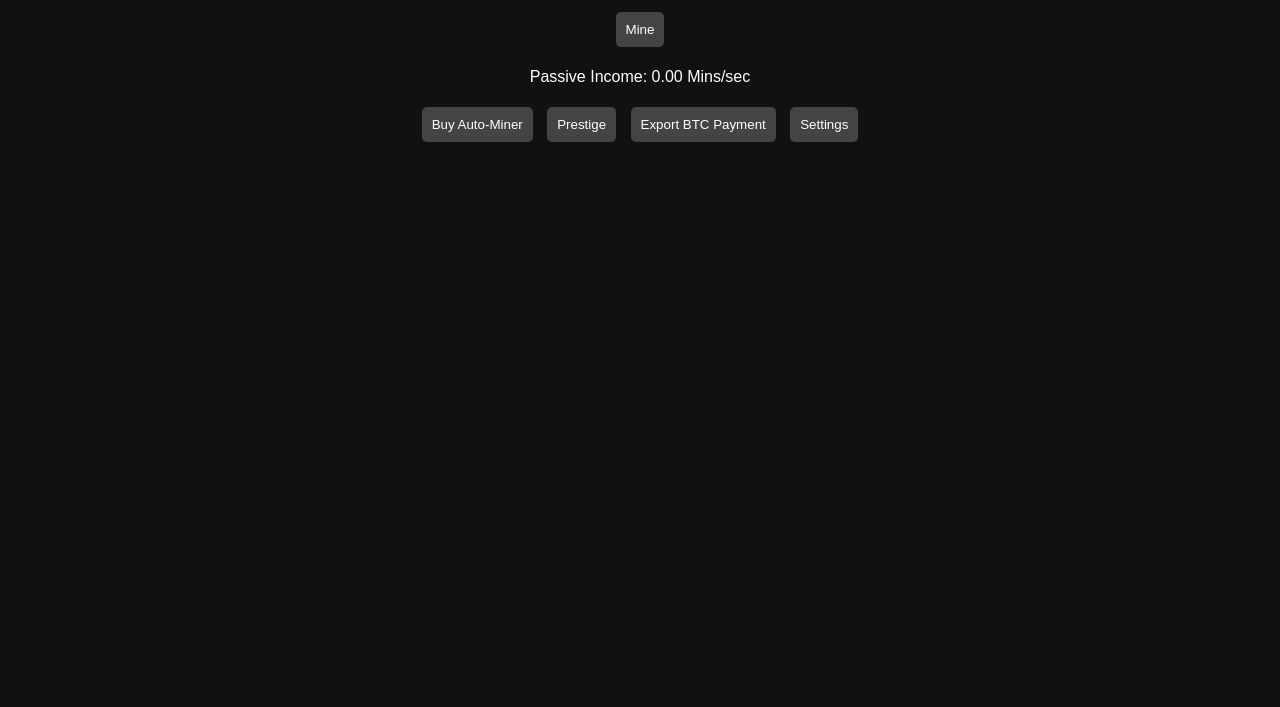
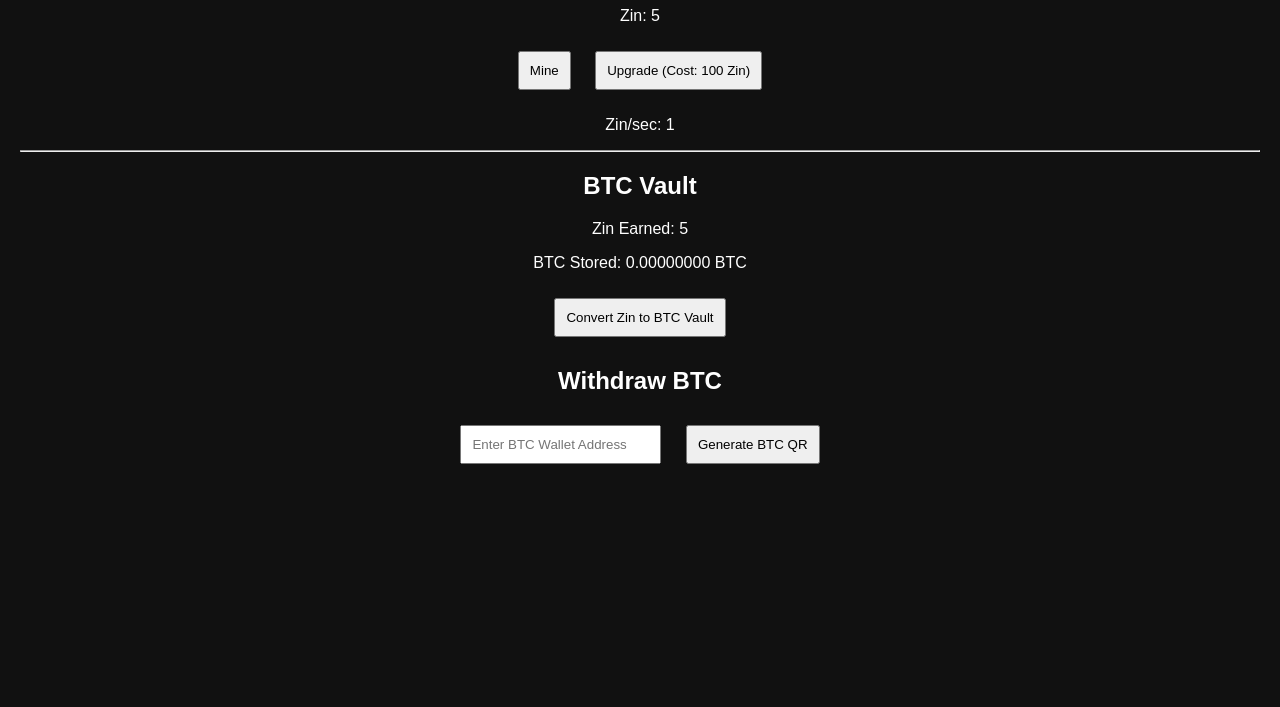
Before and after one commit to mizu1133/GameZin, a plain HTML site: page index.html in a window 1280 px wide. Shown: the part 93-800 px from the top of the page. Drawn offline with Linux system fonts and the light colour scheme.

Commit message:
Add files via upload

```diff
--- a/index.html
+++ b/index.html
@@ -2,34 +2,39 @@
 <!DOCTYPE html>
 <html lang="en">
 <head>
-    <meta charset="UTF-8">
-    <title>Idle Mining Game</title>
-    <meta name="viewport" content="width=device-width, initial-scale=1.0">
-    <link rel="stylesheet" href="style.css">
+  <meta charset="UTF-8" />
+  <meta name="viewport" content="width=device-width, initial-scale=1.0"/>
+  <title>GameZin</title>
+  <link rel="stylesheet" href="style.css" />
+  <script src="https://cdn.jsdelivr.net/npm/qrious@4.0.2/dist/qrious.min.js"></script>
 </head>
 <body>
-    <div class="container">
-        <h1 id="mins">0 Mins</h1>
-        <button onclick="mine()">Mine</button>
-        <p id="rate">Passive Income: 0 Mins/sec</p>
-        <button onclick="buyAutoMiner()">Buy Auto-Miner</button>
-        <button onclick="prestige()">Prestige</button>
-        <button onclick="exportBTC()">Export BTC Payment</button>
-        <button onclick="openSettings()">Settings</button>
-    </div>
+  <h1>GameZin</h1>
 
-    <div id="settings" class="modal">
-        <div class="modal-content">
-            <h3>Settings</h3>
-            <label>BTC Address:</label><br>
-            <input type="text" id="btcAddress"><br>
-            <label>Conversion Rate (BTC per Min):</label><br>
-            <input type="number" step="any" id="conversionRate"><br><br>
-            <button onclick="saveSettings()">Save</button>
-            <button onclick="closeSettings()">Cancel</button>
-        </div>
-    </div>
+  <div id="game">
+    <p>Zin: <span id="zinCount">0</span></p>
+    <button onclick="mineZin()">Mine</button>
+    <button onclick="upgradeZin()">Upgrade (Cost: <span id="upgradeCost">100</span> Zin)</button>
+    <p>Zin/sec: <span id="zinPerSec">1</span></p>
+  </div>
 
-    <script src="script.js"></script>
+  <hr>
+
+  <div id="vault">
+    <h2>BTC Vault</h2>
+    <p>Zin Earned: <span id="zinBalance">0</span></p>
+    <p>BTC Stored: <span id="btcVault">0.00000000</span> BTC</p>
+    <button onclick="convertZinToVault()">Convert Zin to BTC Vault</button>
+  </div>
+
+  <div id="withdraw">
+    <h2>Withdraw BTC</h2>
+    <input type="text" id="btcAddress" placeholder="Enter BTC Wallet Address" />
+    <button id="generatePayoutQR">Generate BTC QR</button>
+    <p id="btcAmountDisplay"></p>
+    <canvas id="btcQR"></canvas>
+  </div>
+
+  <script src="script.js"></script>
 </body>
 </html>
--- a/script.js
+++ b/script.js
@@ -1,102 +1,69 @@
 
-let mins = 0;
-let autoMiners = 0;
-let prestigeLevel = 0;
-let lastActive = Date.now();
-let btcAddress = "bc1qexample";
-let conversionRate = 0.00001 / 10000;
+let zinCount = 0;
+let zinPerSec = 1;
+let upgradeCost = 100;
+let btcVault = 0;
 
-function updateUI() {
-    document.getElementById("mins").innerText = mins.toFixed(2) + " Mins";
-    document.getElementById("rate").innerText = "Passive Income: " + (autoMiners * 0.1).toFixed(2) + " Mins/sec";
-    localStorage.setItem("save", JSON.stringify({ mins, autoMiners, prestigeLevel, lastActive: Date.now() }));
+function mineZin() {
+  zinCount += zinPerSec;
+  updateGameDisplay();
 }
 
-function mine() {
-    mins += 1;
-    updateUI();
+function upgradeZin() {
+  if (zinCount >= upgradeCost) {
+    zinCount -= upgradeCost;
+    zinPerSec += 1;
+    upgradeCost = Math.floor(upgradeCost * 1.5);
+    updateGameDisplay();
+  }
 }
 
-function buyAutoMiner() {
-    let cost = 10 + autoMiners * 5;
-    if (mins >= cost) {
-        mins -= cost;
-        autoMiners++;
-        updateUI();
-    } else {
-        alert("Not enough Mins");
-    }
+function updateGameDisplay() {
+  document.getElementById("zinCount").innerText = zinCount;
+  document.getElementById("zinPerSec").innerText = zinPerSec;
+  document.getElementById("upgradeCost").innerText = upgradeCost;
+  document.getElementById("zinBalance").innerText = zinCount;
+  document.getElementById("btcVault").innerText = btcVault.toFixed(8);
 }
 
-function prestige() {
-    if (mins >= 10000) {
-        mins = 0;
-        autoMiners = 0;
-        prestigeLevel++;
-        alert("Prestiged! Bonus: +" + (prestigeLevel * 5) + "% offline efficiency");
-        updateUI();
-    } else {
-        alert("Need 10,000 Mins to prestige.");
-    }
+function convertZinToVault() {
+  const zinToSat = 1000;
+  const sats = zinCount / zinToSat;
+  const btc = sats / 100_000_000;
+  btcVault += btc;
+  zinCount = 0;
+  updateGameDisplay();
 }
 
-function exportBTC() {
-    if (mins >= 10000) {
-        let btcAmount = 10000 * conversionRate;
-        let content = `Send ${btcAmount.toFixed(8)} BTC to:\n${btcAddress}`;
-        let blob = new Blob([content], { type: "text/plain;charset=utf-8" });
-        let link = document.createElement("a");
-        link.href = URL.createObjectURL(blob);
-        link.download = "btc_payout.txt";
-        link.click();
-        mins -= 10000;
-        updateUI();
-    } else {
-        alert("Need 10,000 Mins to export payout.");
-    }
+function generatePayoutQR(btcAmount, walletAddress) {
+  const payoutData = `bitcoin:${walletAddress}?amount=${btcAmount}`;
+  const qrCanvas = document.getElementById("btcQR");
+
+  new QRious({
+    element: qrCanvas,
+    value: payoutData,
+    size: 256
+  });
+
+  document.getElementById("btcAmountDisplay").innerText =
+    `Send ${btcAmount.toFixed(8)} BTC to: ${walletAddress}`;
 }
 
-function openSettings() {
-    document.getElementById("btcAddress").value = btcAddress;
-    document.getElementById("conversionRate").value = conversionRate;
-    document.getElementById("settings").style.display = "block";
-}
+document.addEventListener("DOMContentLoaded", function () {
+  updateGameDisplay();
 
-function saveSettings() {
-    btcAddress = document.getElementById("btcAddress").value;
-    conversionRate = parseFloat(document.getElementById("conversionRate").value);
-    localStorage.setItem("settings", JSON.stringify({ btcAddress, conversionRate }));
-    closeSettings();
-}
+  setInterval(() => {
+    zinCount += zinPerSec;
+    updateGameDisplay();
+  }, 1000);
 
-function closeSettings() {
-    document.getElementById("settings").style.display = "none";
-}
-
-function passiveMine() {
-    mins += autoMiners * 0.1;
-    updateUI();
-}
-
-function load() {
-    let save = JSON.parse(localStorage.getItem("save"));
-    if (save) {
-        mins = save.mins;
-        autoMiners = save.autoMiners;
-        prestigeLevel = save.prestigeLevel;
-        let offlineTime = (Date.now() - save.lastActive) / 1000;
-        let offlineMins = autoMiners * 0.1 * offlineTime * 2 * (1 + 0.05 * prestigeLevel);
-        mins += offlineMins;
-    }
-
-    let settings = JSON.parse(localStorage.getItem("settings"));
-    if (settings) {
-        btcAddress = settings.btcAddress;
-        conversionRate = settings.conversionRate;
-    }
-
-    updateUI();
-    setInterval(passiveMine, 1000);
-}
-
-window.onload = load;
+  const payoutBtn = document.getElementById("generatePayoutQR");
+  if (payoutBtn) {
+    payoutBtn.addEventListener("click", () => {
+      const address = document.getElementById("btcAddress").value;
+      if (btcVault > 0 && address) {
+        generatePayoutQR(btcVault, address);
+      }
+    });
+  }
+});
--- a/style.css
+++ b/style.css
@@ -1,37 +1,16 @@
 
 body {
-    background-color: #111;
-    color: #fff;
-    font-family: Arial, sans-serif;
-    text-align: center;
-    margin: 0;
+  font-family: Arial;
+  text-align: center;
+  background: #111;
+  color: white;
+  margin: 0;
+  padding: 20px;
 }
-.container {
-    padding: 20px;
+button, input {
+  padding: 10px;
+  margin: 10px;
 }
-button {
-    background-color: #444;
-    color: white;
-    padding: 10px;
-    margin: 5px;
-    border: none;
-    border-radius: 5px;
+canvas {
+  margin-top: 20px;
 }
-.modal {
-    display: none;
-    position: fixed;
-    top: 0; left: 0; right: 0; bottom: 0;
-    background-color: rgba(0,0,0,0.8);
-}
-.modal-content {
-    background-color: #222;
-    padding: 20px;
-    margin: 10% auto;
-    width: 80%;
-    border-radius: 8px;
-}
-input {
-    width: 90%;
-    padding: 8px;
-    margin: 5px 0;
-}
```
